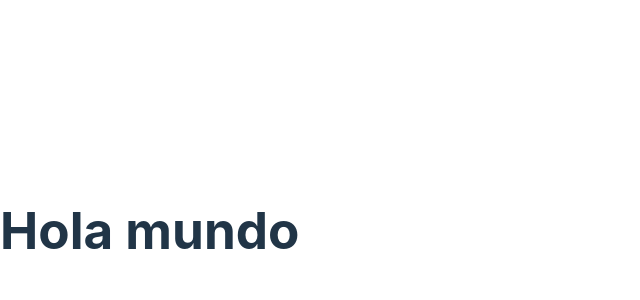
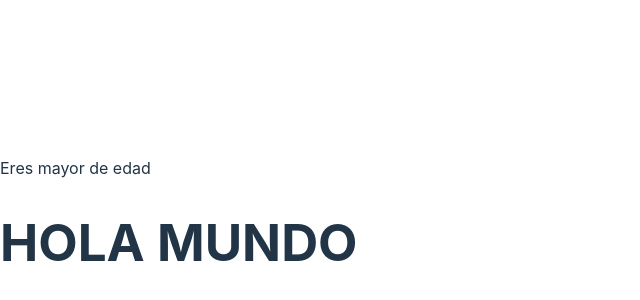
Before and after one commit to AbrahanEFH/agenda-react, a React (Vite) app: page / in a window 1280 px wide. Shown: the part 170-470 px from the top of the page, without its empty margins (0-640 px from the left). Built offline with nearby package versions, Linux system fonts and the light colour scheme.

Commit message:
Agrando primeros componentes

```diff
--- a/src/App.jsx
+++ b/src/App.jsx
@@ -1,8 +1,13 @@
 function App() {
+
+  const edad = 18
     return (
-      <div className="App">
-      <h1>Hola mundo</h1>
-    </div>
+      <>
+      {edad >= 18 ? 'Eres mayor de edad' : 'No eres mayor'}
+       <div>
+         <h1>{'Hola mundo'.toUpperCase()}</h1>
+       </div>
+      </>
     )
 }
 
```
